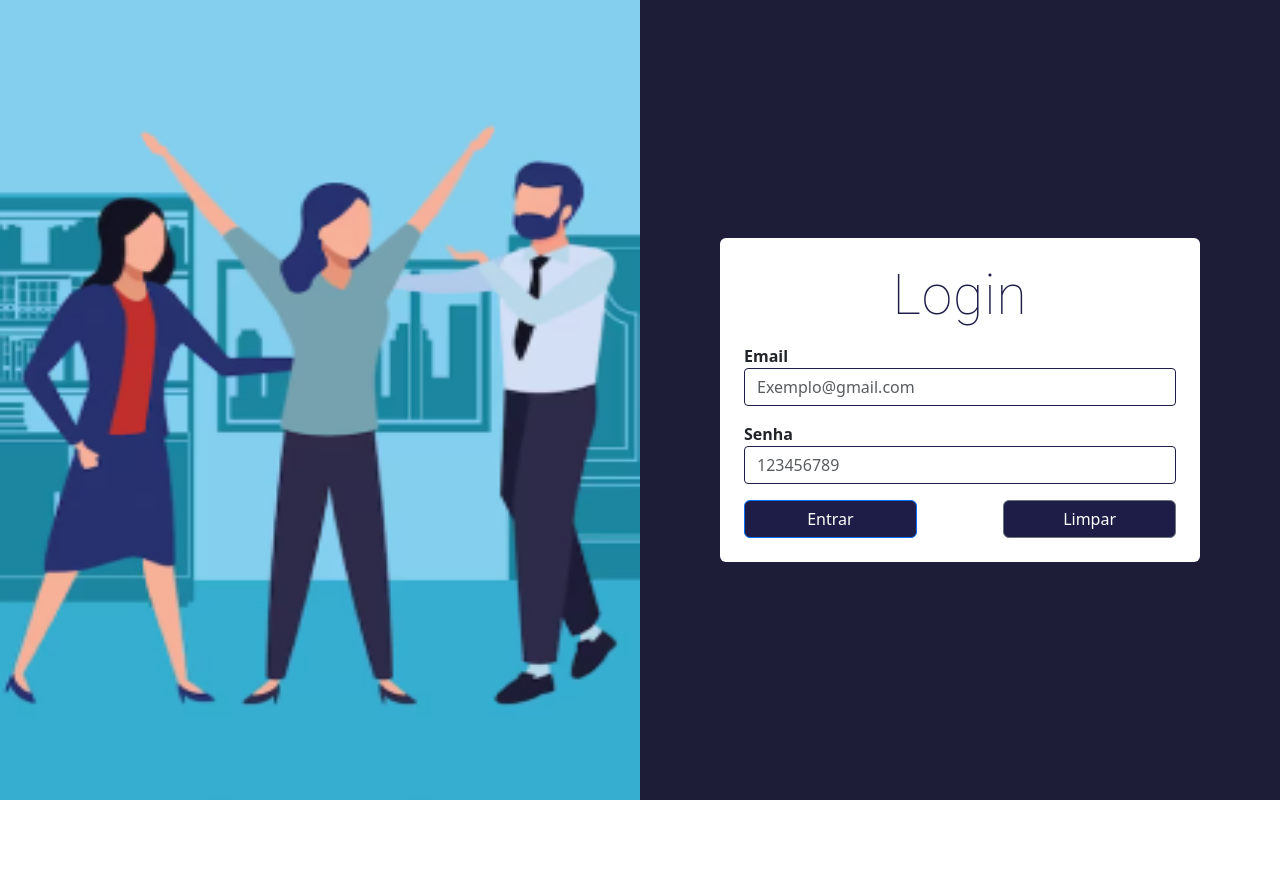
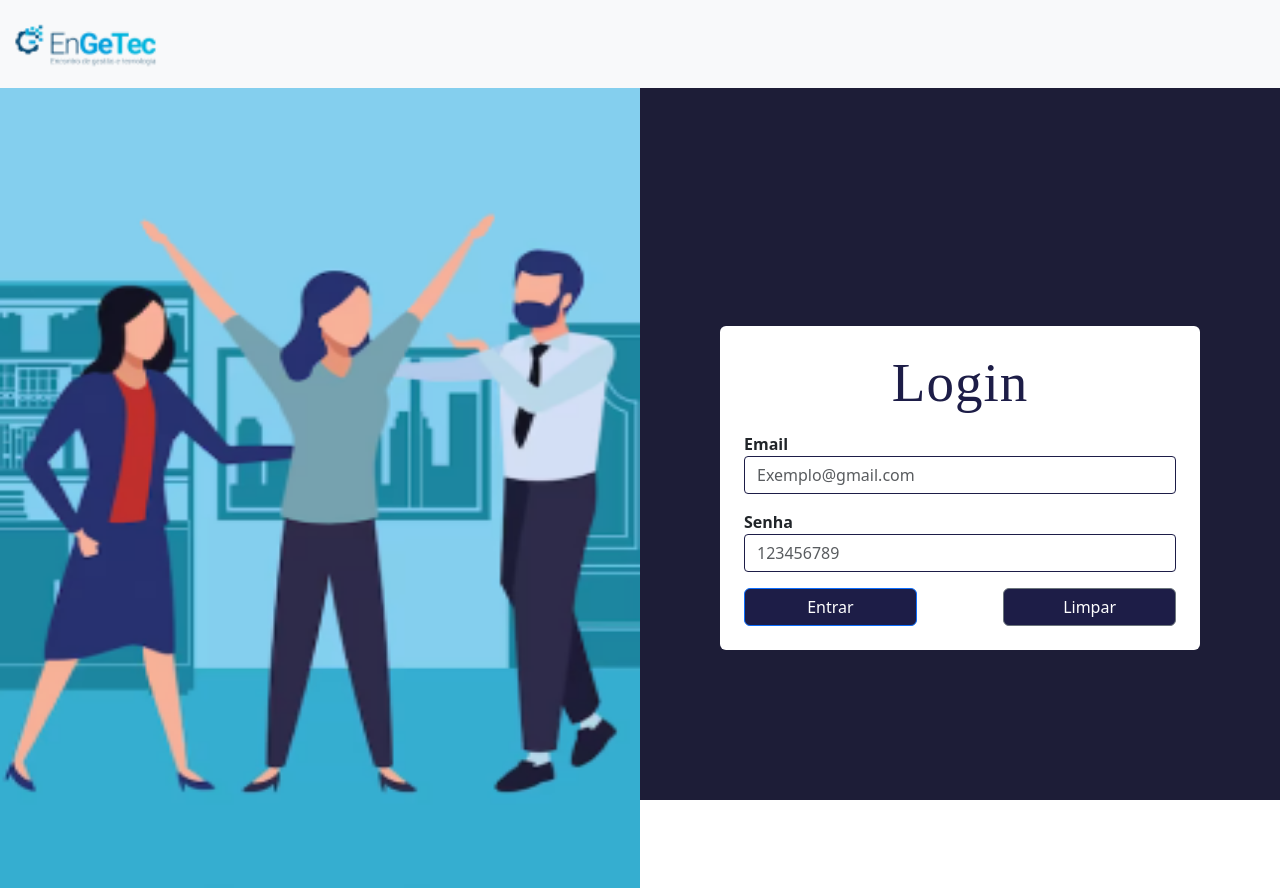
Before and after one commit to MarcosT-800/New-Project-Integrate, a React (Create React App) app in the folder frontend/: page / in a window 1280 px wide. Before the commit the page ends 800 px from the top, so only its background shows below. Built offline with nearby package versions, Linux system fonts and the light colour scheme.

Commit message:
feat: navbarLogin

```diff
--- a/frontend/src/Login.js
+++ b/frontend/src/Login.js
@@ -2,6 +2,7 @@ import React, { useState } from 'react';
 import { Link, useNavigate } from 'react-router-dom';
 import Validation from './LoginValidation';
 import axios from 'axios';
+import NavbarLogin from '../src/components/navbarLogin/navbarLogin'
 
 function Login() {
     const [values, setValues] = useState({
@@ -35,19 +36,21 @@ function Login() {
     };
 
     return (
+        <>
         <div
             className="flex justify-content-center align-items-center vh-100"
-            style={{background: '#1D1D37'}}
-        >
+            style={{background: '#1D1D37', height: '100%'}}
+            >
+            <NavbarLogin/>
             <div className="d-flex flex-row w-100 h-100 items-center">
                 <img
                     src="/backgroundLogin.png"
                     alt="Imagem de login"
                     className="img-fluid w-50 ml-3 h-auto"
-                />
+                    />
                 <div className="d-flex flex-column w-50">
                     <div className="bg-white p-4 rounded w-75 mx-auto my-auto text-center text-base">
-                    <h2 className="mb-3 text-indigo-900" style={{ color: "#1D1D47", fontFamily: "Roboto", letterSpacing: "1px", fontWeight: "lighter", fontSize: "55px"}}>Login</h2>
+                    <h2 className="mb-3 text-indigo-900" style={{ color: "#1D1D47", fontFamily: "Righteous", letterSpacing: "1px", fontWeight: "lighter", fontSize: "55px"}}>Login</h2>
                         <form action="" onSubmit={handleSubmit} className=''>
                             <div className="mb-3">
                                 <label htmlFor="email" className="d-flex justify-content-start">
@@ -79,7 +82,7 @@ function Login() {
                                     />
                                 {errors.senha && (
                                     <span className="text-danger"> {errors.senha} </span>
-                                )}
+                                    )}
                             </div>
                             <div className="d-flex justify-content-between">
         <button
@@ -87,14 +90,14 @@ function Login() {
           className="btn btn-primary rounded-2 bg-gradient-to-dark mr-2"
           style={{background: "#1D1D47", width: '40%'}}
 
-        >
+          >
           Entrar
         </button>
         <button
           type="reset"
           className="btn btn-secondary rounded-2 bg-gradient-to-dark"
           style={{background: "#1D1D47", width: '40%'}}
-        >
+          >
           Limpar
         </button>
       </div>
@@ -105,6 +108,7 @@ function Login() {
 
             </div>
         </div>
+            </>
     );
 }
 
--- /dev/null
+++ b/frontend/src/components/navbarLogin/navbarLogin.js
@@ -0,0 +1,33 @@
+import React from 'react';
+import { Link } from 'react-router-dom';
+
+export default function navbarLogin() {
+  return (
+    <nav className="navbar navbar-expand-lg bg-light" style={{ padding: '20px 0px' }}>
+      <div className="container-fluid">
+      <img
+                    src="/EngetecLogo.png"
+                    alt="Imagem de login"
+                    className="img-fluid ml-3 h-auto"
+                    style={{width: '150px'}}
+                    />
+                            <button className="navbar-toggler" type="button" data-bs-toggle="collapse" data-bs-target="#navbarNav" aria-controls="navbarNav" aria-expanded="false" aria-label="Toggle navigation">
+          <span className="navbar-toggler-icon"></span>
+        </button>
+        <div className="collapse navbar-collapse" id="navbarNav">
+        {/*   <ul className="navbar-nav">
+            <li className="nav-item">
+              <Link className="nav-link" to="/">Home</Link>
+            </li>
+            <li className="nav-item">
+              <Link className="nav-link" to="/about">About</Link>
+            </li>
+            <li className="nav-item">
+              <Link className="nav-link" to="/login">Login</Link>
+            </li>
+          </ul> */}
+        </div>
+      </div>
+    </nav>
+  );
+}
--- a/frontend/src/index.css
+++ b/frontend/src/index.css
@@ -1,6 +1,6 @@
 body {
   margin: 0;
-  font-family:  ' Roboto mono',
+  font-family:  'Righteous',
     sans-serif;
   -webkit-font-smoothing: antialiased;
   -moz-osx-font-smoothing: grayscale;
```
Also changed, not shown: frontend/public/EngetecLogo.png (added).
